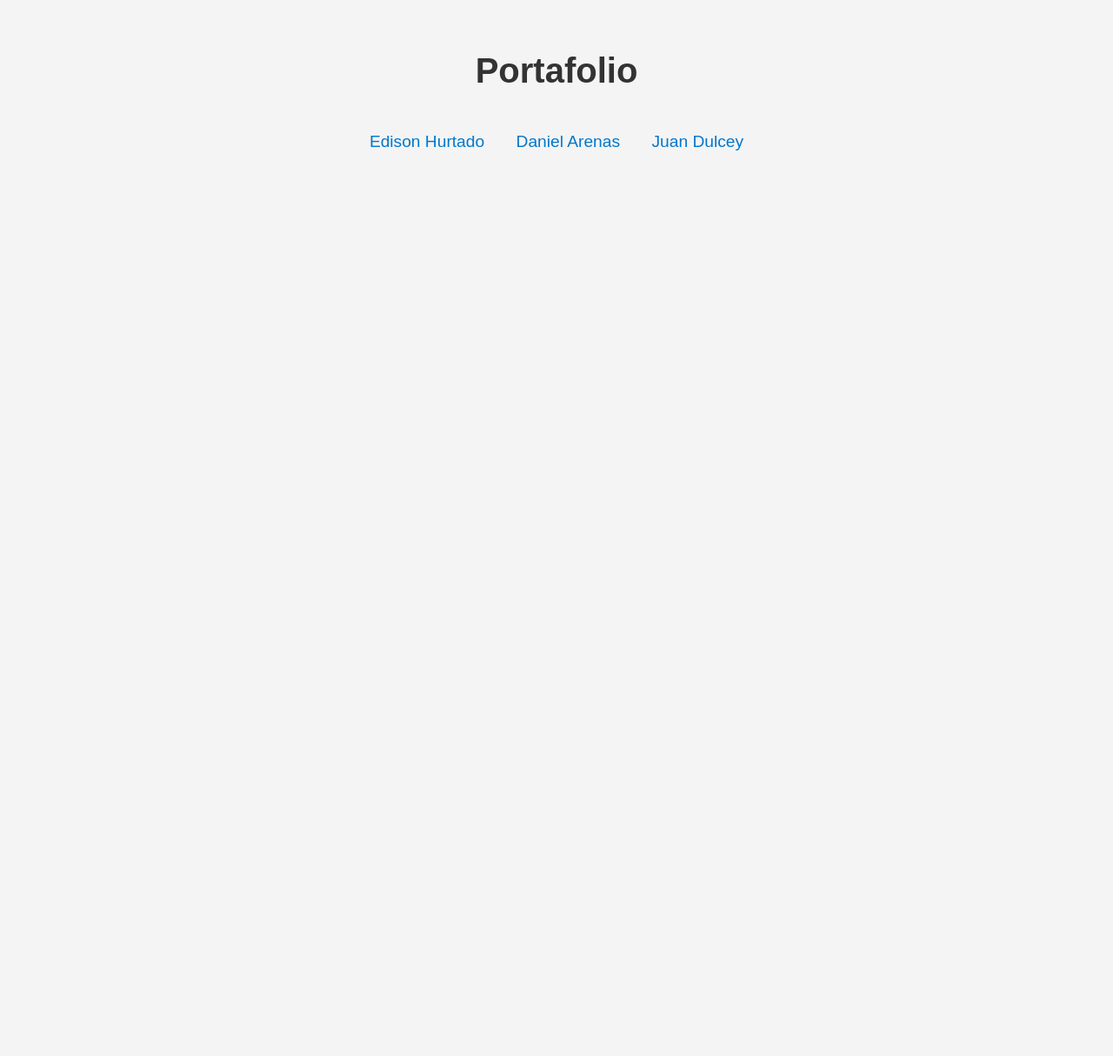
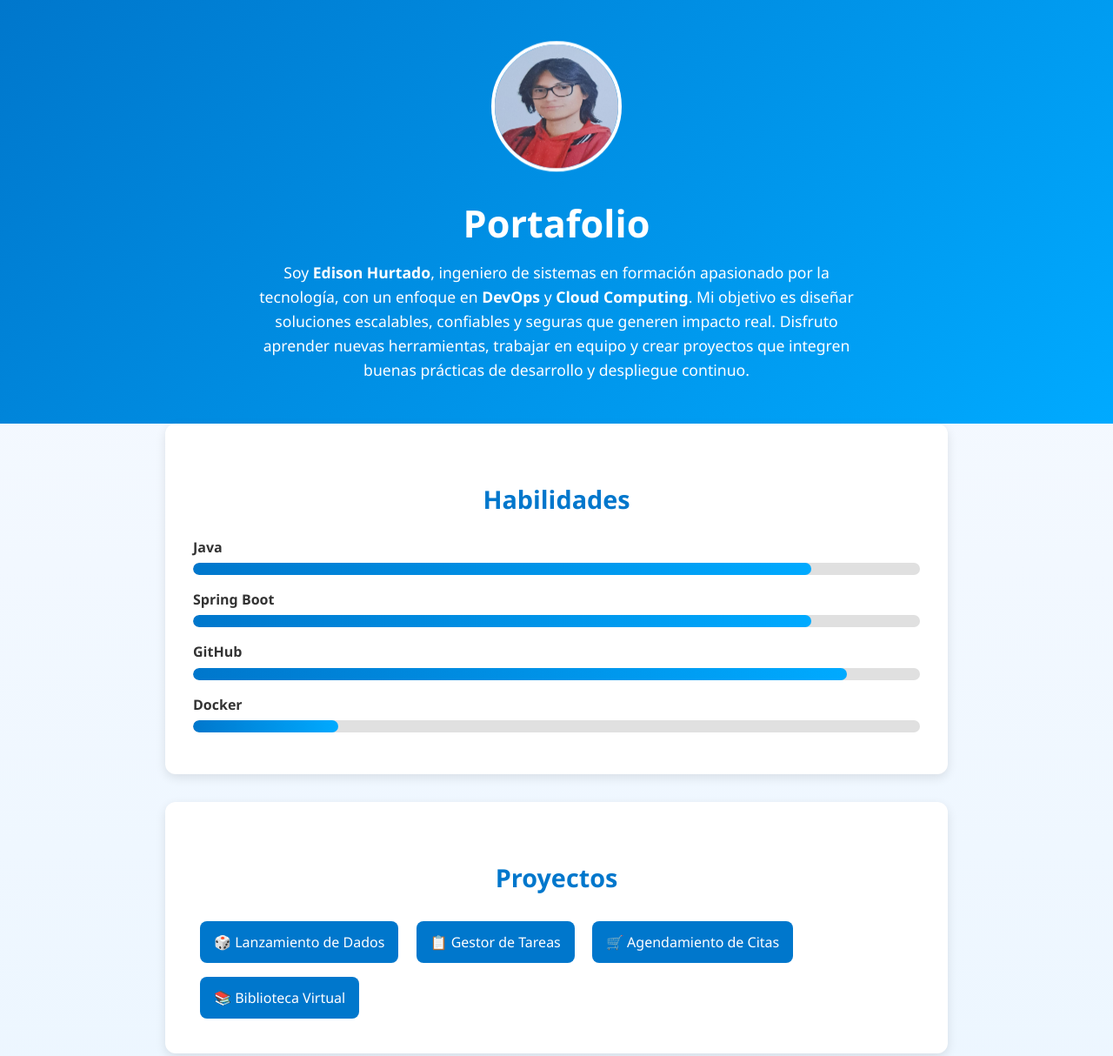
Before and after one commit to EdisonHurtado/portfolio, a plain HTML site: page index.html in a window 1280 px wide. Shown: the top 1214 px of the page at 87% size. Before the commit the page ends 800 px from the top, so only its background shows below. Drawn offline with Linux system fonts and the light colour scheme.

Commit message:
Portafolio EdisonHurtado

```diff
--- a/index.html
+++ b/index.html
@@ -3,41 +3,224 @@
 <head>
   <meta charset="UTF-8">
   <meta name="viewport" content="width=device-width, initial-scale=1.0">
-  <title>Portafolio</title>
+  <title>Portafolio - Edison Hurtado</title>
+  <link rel="stylesheet" href="https://cdnjs.cloudflare.com/ajax/libs/font-awesome/6.5.0/css/all.min.css">
   <style>
+    /* -------- RESET -------- */
+    * {
+      margin: 0;
+      padding: 0;
+      box-sizing: border-box;
+    }
     body {
-      font-family: Arial, sans-serif;
+      font-family: 'Segoe UI', Tahoma, Geneva, Verdana, sans-serif;
+      background: linear-gradient(180deg, #f8faff, #e9f5ff);
+      color: #333;
+      line-height: 1.6;
+    }
+    header {
       text-align: center;
-      margin: 0;
-      padding: 2rem;
-      background-color: #f4f4f4;
+      padding: 3rem 2rem;
+      background: linear-gradient(135deg, #0077cc, #00aaff);
+      color: #fff;
+    }
+    header img {
+      width: 150px;
+      height: 150px;
+      border-radius: 50%;
+      border: 4px solid #fff;
+      margin-bottom: 1rem;
+      animation: float 3s ease-in-out infinite;
+    }
+    @keyframes float {
+      0%, 100% { transform: translateY(0); }
+      50% { transform: translateY(-10px); }
     }
     h1 {
-      font-size: 2.5rem;
-      color: #333;
+      font-size: 2.7rem;
+      margin-bottom: .5rem;
     }
-    nav {
-      margin-top: 2rem;
+    header p {
+      max-width: 700px;
+      margin: auto;
+      font-size: 1.1rem;
     }
-    nav a {
+    h2 {
+      margin: 2rem 0 1.2rem;
+      font-size: 1.8rem;
+      text-align: center;
+      color: #0077cc;
+    }
+    section {
+      max-width: 900px;
+      margin: auto;
+      padding: 2rem;
+      background: #fff;
+      margin-bottom: 2rem;
+      border-radius: 12px;
+      box-shadow: 0 4px 12px rgba(0,0,0,0.1);
+      opacity: 0;
+      transform: translateY(40px);
+      transition: all 0.6s ease-out;
+    }
+    section.show {
+      opacity: 1;
+      transform: translateY(0);
+    }
+
+    /* --- Habilidades --- */
+    .skill {
+      margin: 1rem 0;
+    }
+    .skill span {
+      font-weight: bold;
+      display: block;
+      margin-bottom: .3rem;
+    }
+    .bar {
+      background: #e0e0e0;
+      border-radius: 20px;
+      overflow: hidden;
+      height: 14px;
+    }
+    .bar div {
+      height: 100%;
+      background: linear-gradient(90deg, #0077cc, #00aaff);
+      width: 0;
+      border-radius: 20px;
+      transition: width 2s ease;
+    }
+
+    /* --- Proyectos --- */
+    .projects a {
       display: inline-block;
-      margin: 1rem;
+      margin: .5rem;
+      padding: .7rem 1rem;
+      text-decoration: none;
+      color: #fff;
+      background: #0077cc;
+      border-radius: 8px;
+      transition: background 0.3s, transform 0.3s;
+    }
+    .projects a:hover {
+      background: #005999;
+      transform: translateY(-3px);
+    }
+
+    /* --- Contacto --- */
+    .contact-info {
+      text-align: center;
+    }
+    .contact-info p {
+      margin: .5rem 0;
+    }
+    .social {
+      margin-top: 1rem;
+    }
+    .social a {
+      margin: 0 12px;
       text-decoration: none;
       color: #0077cc;
-      font-size: 1.2rem;
+      font-size: 1.5rem;
       transition: color 0.3s;
     }
-    nav a:hover {
-      color: #005999;
+    .social a:hover {
+      color: #ff8800;
+    }
+
+    /* --- Footer --- */
+    footer {
+      text-align: center;
+      padding: 1.5rem;
+      background: #0077cc;
+      color: #fff;
     }
   </style>
 </head>
 <body>
-  <h1>Portafolio</h1>
-  <nav>
-    <a href="enlace1.html">Edison Hurtado</a>
-    <a href="enlace2.html">Daniel Arenas</a>
-    <a href="enlace3.html">Juan Dulcey</a>
-  </nav>
+  <header>
+    <img src="fotoportafolio.jpg" alt="Foto personal">
+    <h1>Portafolio</h1>
+    <p>
+      Soy <b>Edison Hurtado</b>, ingeniero de sistemas en formación apasionado por la
+      tecnología, con un enfoque en <b>DevOps</b> y <b>Cloud Computing</b>.
+      Mi objetivo es diseñar soluciones escalables, confiables y seguras que
+      generen impacto real. Disfruto aprender nuevas herramientas, trabajar en
+      equipo y crear proyectos que integren buenas prácticas de desarrollo
+      y despliegue continuo.
+    </p>
+  </header>
+
+  <section id="habilidades">
+    <h2>Habilidades</h2>
+    <div class="skill">
+      <span>Java</span>
+      <div class="bar"><div style="width: 85%"></div></div>
+    </div>
+    <div class="skill">
+      <span>Spring Boot</span>
+      <div class="bar"><div style="width: 85%"></div></div>
+    </div>
+    <div class="skill">
+      <span>GitHub</span>
+      <div class="bar"><div style="width: 90%"></div></div>
+    </div>
+    <div class="skill">
+      <span>Docker</span>
+      <div class="bar"><div style="width: 20%"></div></div>
+    </div>
+  </section>
+
+  <section id="proyectos" class="projects">
+    <h2>Proyectos</h2>
+    <a href="https://github.com/EdisonHurtado/probability-of-rolling-a-die.git">🎲 Lanzamiento de Dados</a>
+    <a href="https://github.com/EdisonHurtado/task_manager.git">📋 Gestor de Tareas</a>
+    <a href="https://github.com/EdisonHurtado/multi-specialist-platform.git">🛒 Agendamiento de Citas</a>
+    <a href="#">📚 Biblioteca Virtual</a>
+  </section>
+
+  <section id="contacto">
+    <h2>Contacto</h2>
+    <div class="contact-info">
+      <p><i class="fas fa-envelope"></i> <a href="mailto:maestrosantiago14@gmail.com">maestrosantiago14@gmail.com</a></p>
+      <p><i class="fas fa-phone"></i> +57 315 502 1446</p>
+      <div class="social">
+        <a href="https://www.linkedin.com/in/ESHC8829"><i class="fab fa-linkedin"></i></a>
+        <a href="https://github.com/EdisonHurtado"><i class="fab fa-github"></i></a>
+        <a href="https://www.instagram.com/santiagoe.campos/"><i class="fab fa-instagram"></i></a>
+        <a href="https://www.reddit.com/user/Aggressive_Ad_7004/"><i class="fab fa-reddit"></i></a>
+      </div>
+    </div>
+  </section>
+
+  <footer>
+    <p>&copy; 2025 - Edison Hurtado</p>
+  </footer>
+
+  <script>
+    // Animación al hacer scroll
+    const sections = document.querySelectorAll("section");
+    const bars = document.querySelectorAll(".bar div");
+
+    const showOnScroll = () => {
+      const triggerBottom = window.innerHeight * 0.85;
+      sections.forEach(sec => {
+        const boxTop = sec.getBoundingClientRect().top;
+        if (boxTop < triggerBottom) {
+          sec.classList.add("show");
+        }
+      });
+      // animar barras
+      bars.forEach(bar => {
+        const barTop = bar.getBoundingClientRect().top;
+        if (barTop < triggerBottom) {
+          bar.style.width = bar.getAttribute("style").match(/width:\s*([0-9]+%)/)[1];
+        }
+      });
+    };
+
+    window.addEventListener("scroll", showOnScroll);
+    window.addEventListener("load", showOnScroll);
+  </script>
 </body>
 </html>
```
Also changed, not shown: fotoportafolio.jpg (added).
